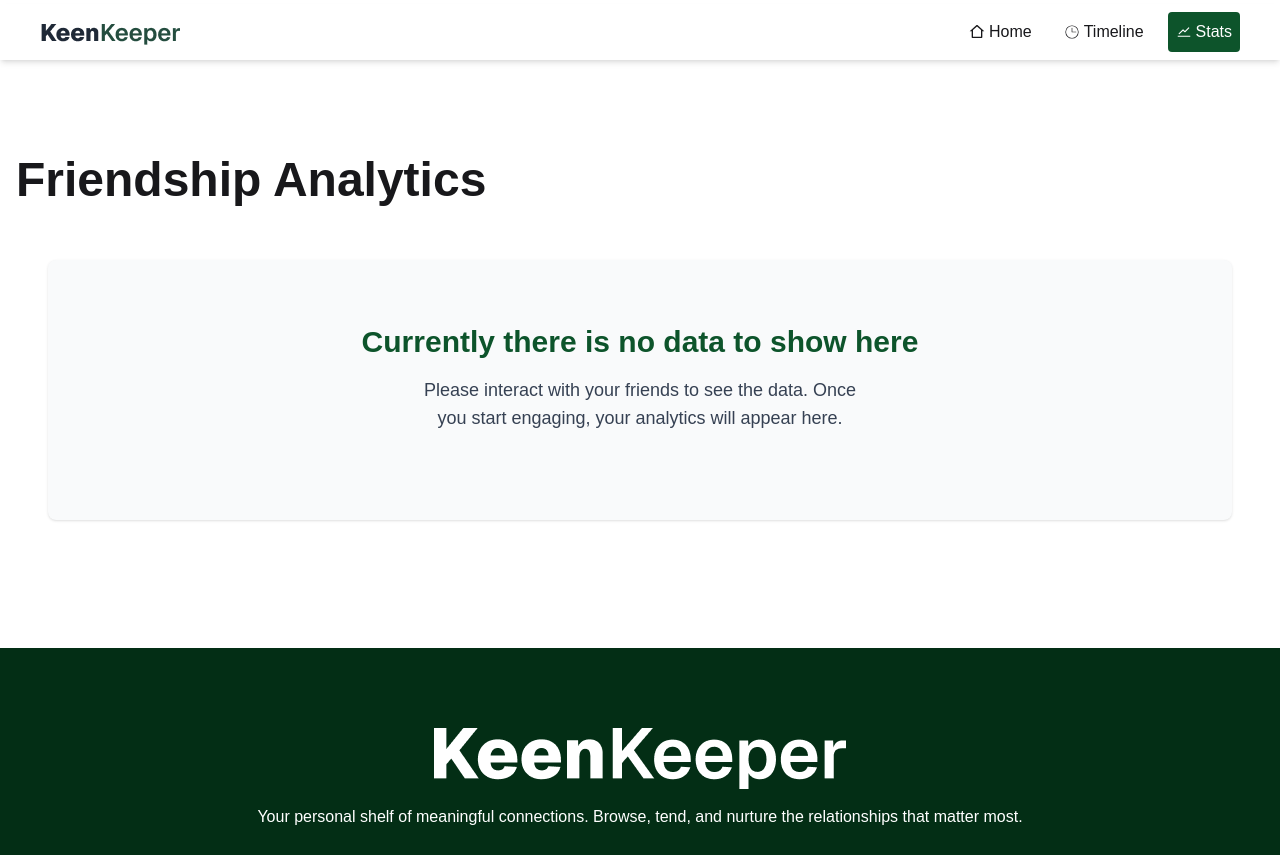
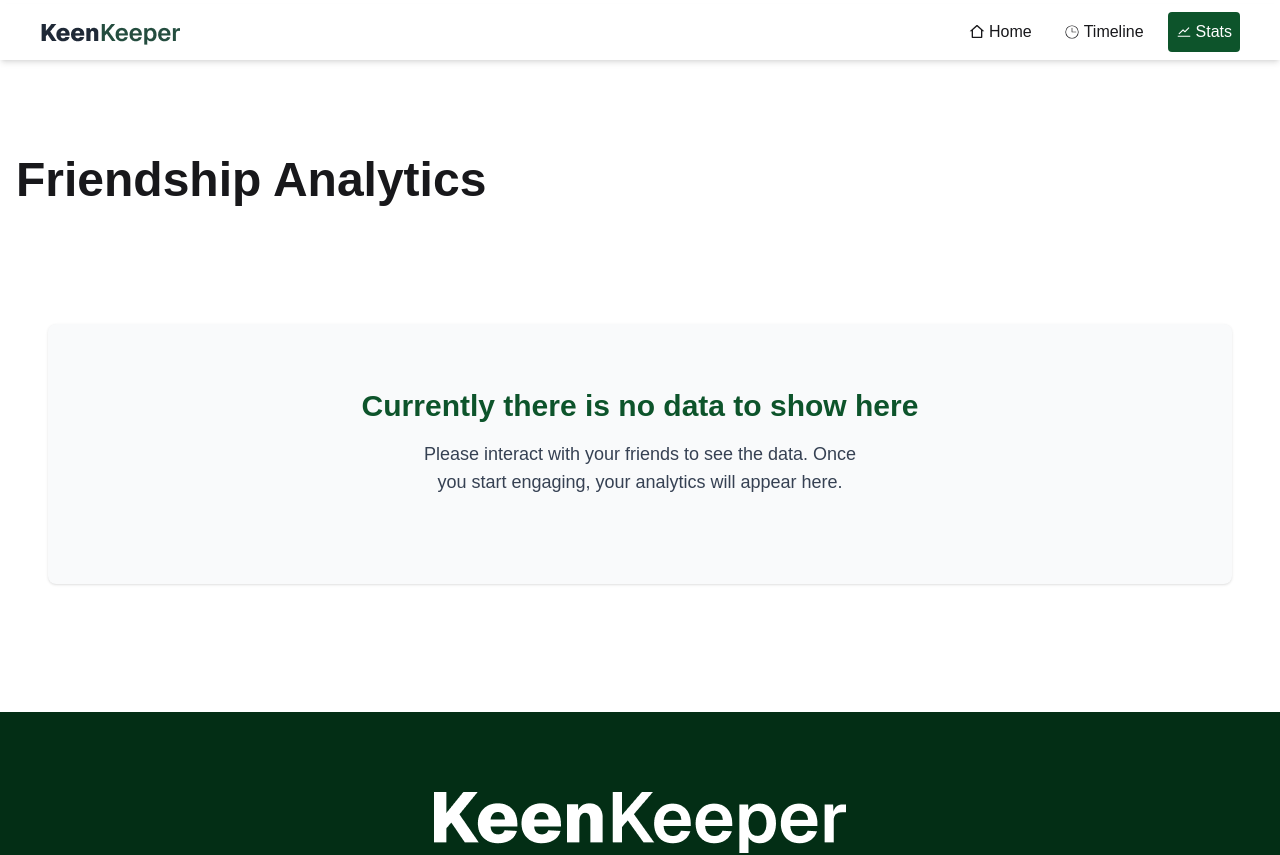
Before and after one commit to Rashedul2001/PH_B13_A07, a React (Vite) app: page /stats in a window 1280 px wide. Shown: the top 855 px of the page. Built offline with nearby package versions, Linux system fonts and the light colour scheme.

Commit message:
Add No Data Card for other filers and add margin to it

```diff
--- a/src/components/NoData.jsx
+++ b/src/components/NoData.jsx
@@ -1,6 +1,6 @@
 const NoData = () => {
     return (
-        <section className="flex flex-col items-center justify-center py-16 px-4 bg-gray-50 rounded-lg shadow-sm text-center">
+        <section className="flex flex-col items-center justify-center py-16 px-4 mt-6 md:mt-16 bg-gray-50 rounded-lg shadow-sm text-center">
             <h2 className="text-3xl font-bold text-green-900 mb-4">
                 Currently there is no data to show here
             </h2>
--- a/src/pages/Timeline.jsx
+++ b/src/pages/Timeline.jsx
@@ -22,7 +22,7 @@ const Timeline = () => {
                 <option>Video</option>
             </select>
             {
-                timeline.length > 0 ?
+                filteredTimeline.length > 0 ?
                     <div className="mt-6 space-y-6">
                         {
                             filteredTimeline.map((item, idx) => <div key={idx}>{item.element}</div>)
```
